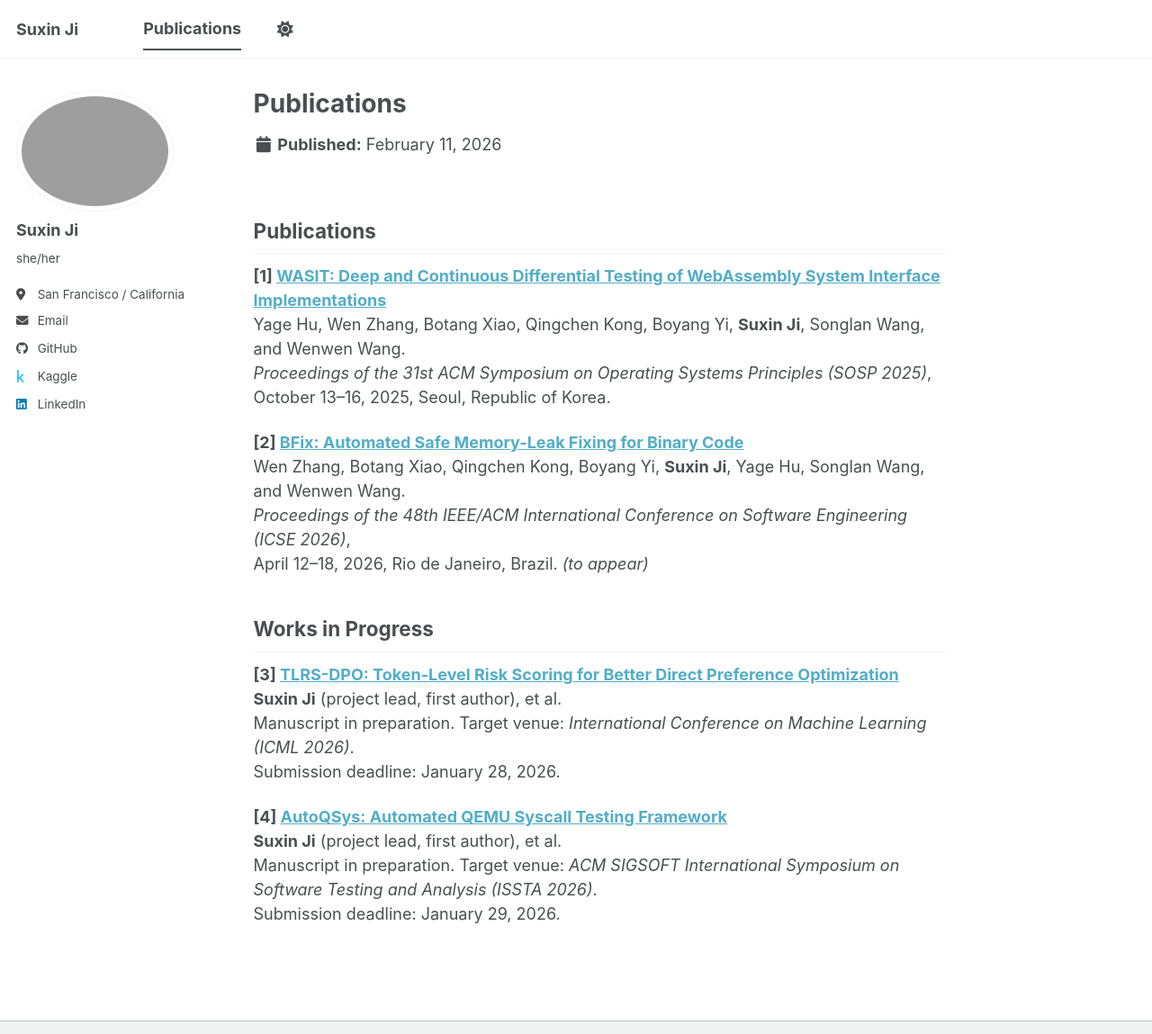
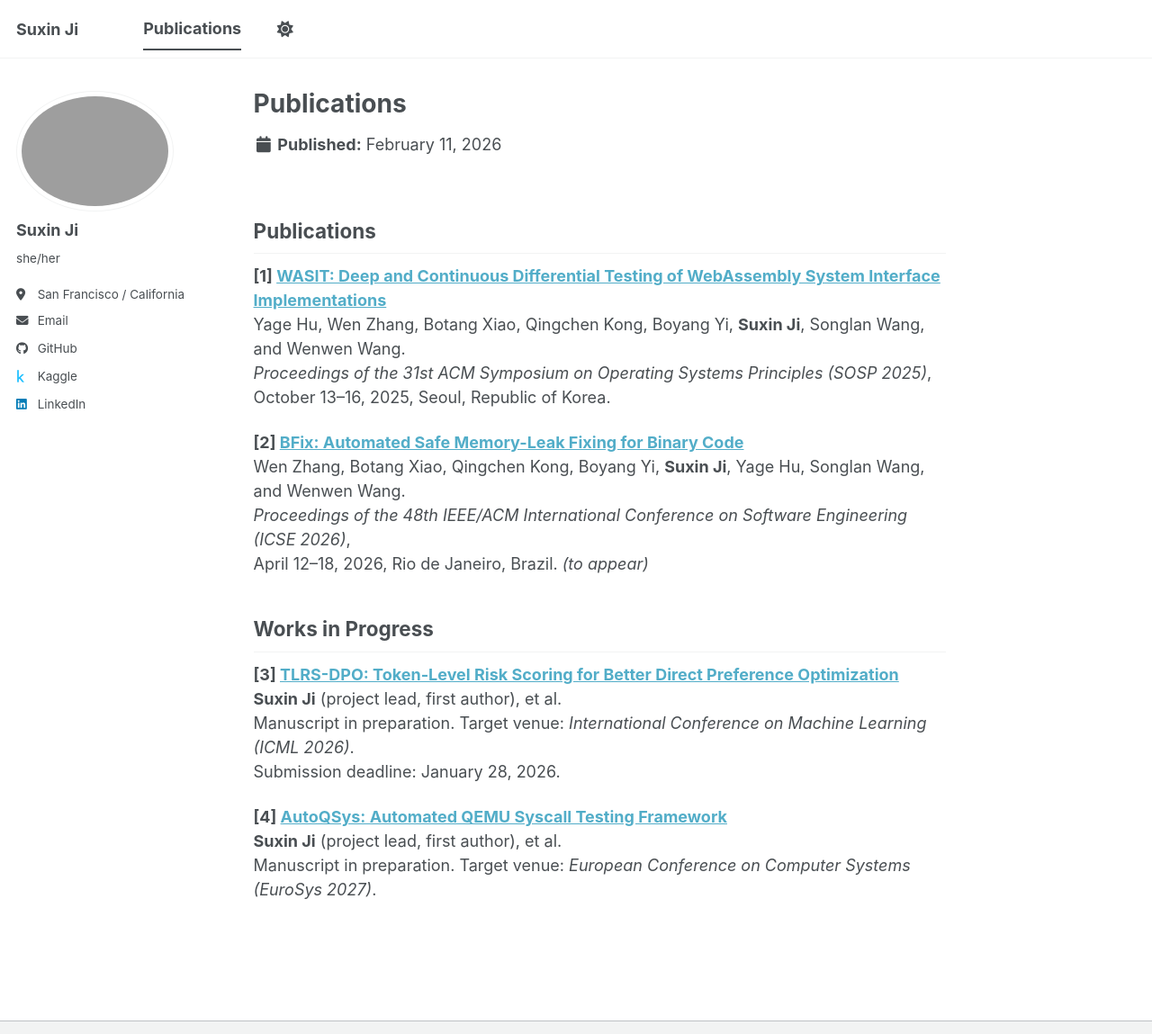
Before and after one commit to suxinji/suxinji.github.io, a Jekyll site: the page built from _publications/publications.md, in a window 1280 px wide and 1271 px high, cut to the strip 0-1149 px from the top of the window. Shown: the whole strip at 90% size. Built offline with Jekyll 4.4.1, drawn with Linux system fonts in a browser that asks for light colours; a script bundle is joined from its source files by our own code; library files that are not in the unit come from our copies.

Commit message:
Update publications.md

```diff
--- a/_publications/publications.md
+++ b/_publications/publications.md
@@ -24,5 +24,4 @@ Submission deadline: January 28, 2026.
 
 **[4] [AutoQSys: Automated QEMU Syscall Testing Framework](https://drive.google.com/file/d/12wIxKyI_Nb1882buRDlsFInpk-bfs-xu/view)**
 **Suxin Ji** (project lead, first author), et al.
-Manuscript in preparation. Target venue: *ACM SIGSOFT International Symposium on Software Testing and Analysis (ISSTA 2026)*.
-Submission deadline: January 29, 2026.
+Manuscript in preparation. Target venue: *European Conference on Computer Systems (EuroSys 2027)*.
```
